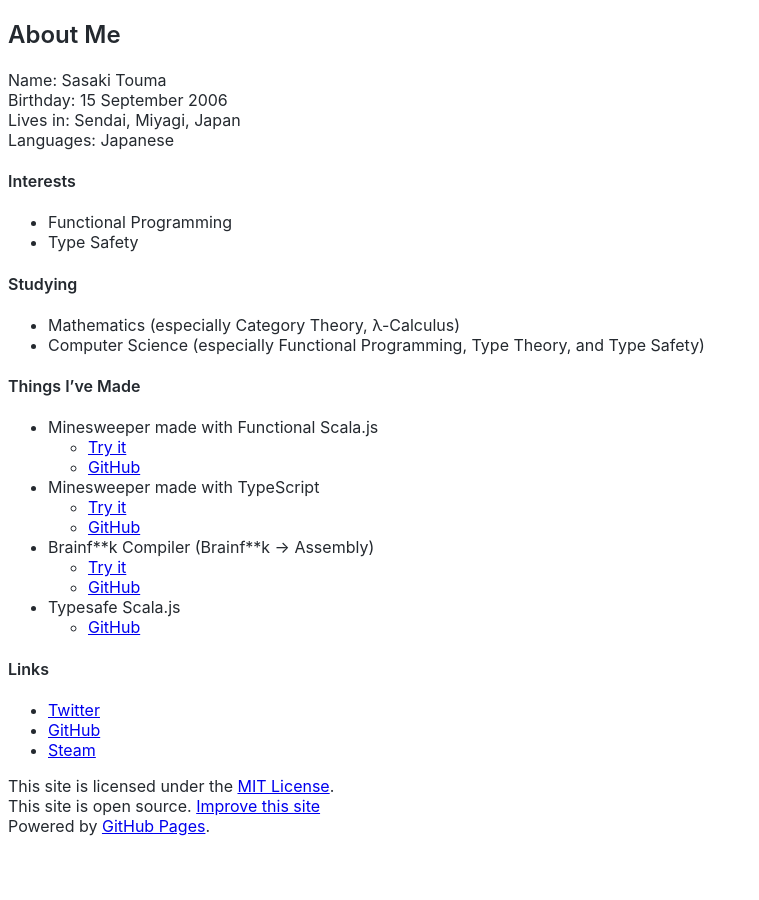
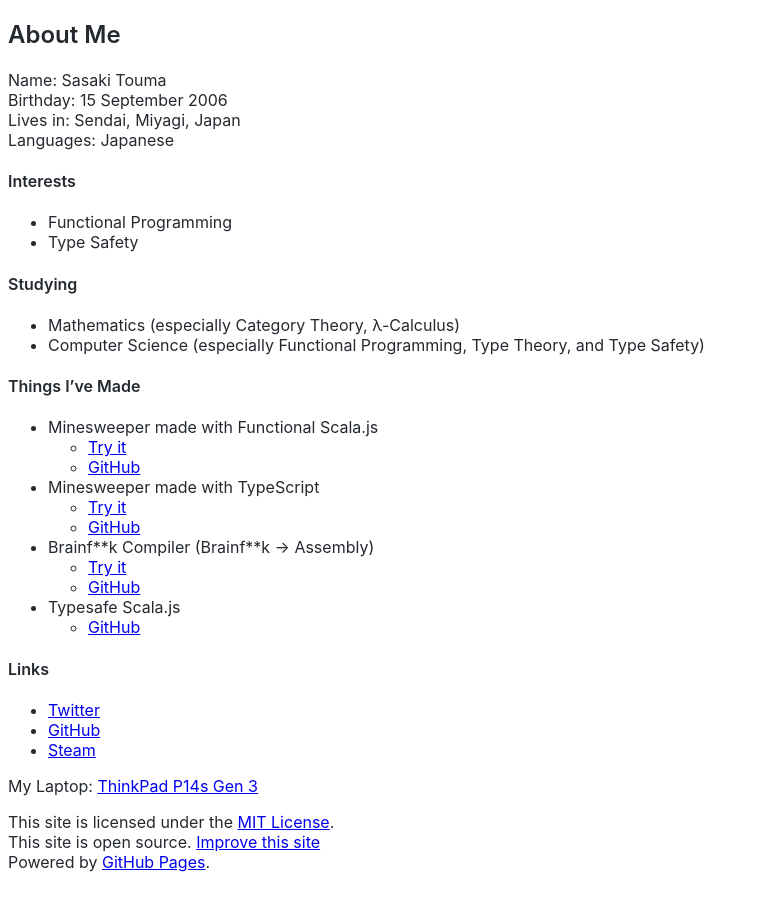
Before and after one commit to t-sasaki915/t-sasaki-net, a Jekyll site: the page built from docs/index.md, in a window 1280 px wide. Shown: the whole page, without its empty margins (0-759 px from the left). Built offline with Jekyll 4.4.1, drawn with Linux system fonts in a browser that asks for light colours; Markdown is read by kramdown in place of the engine named in the settings.

Commit message:
Update index.md

```diff
--- a/docs/index.md
+++ b/docs/index.md
@@ -35,3 +35,5 @@ Languages: Japanese
 * [Twitter](https://twitter.com/net_stouma915)
 * [GitHub](https://github.com/stouma915)
 * [Steam](https://steamcommunity.com/profiles/76561199242758778)
+
+My Laptop: [ThinkPad P14s Gen 3](https://www.lenovo.com/us/en/p/laptops/thinkpad/thinkpadp/len101t0011)
```
